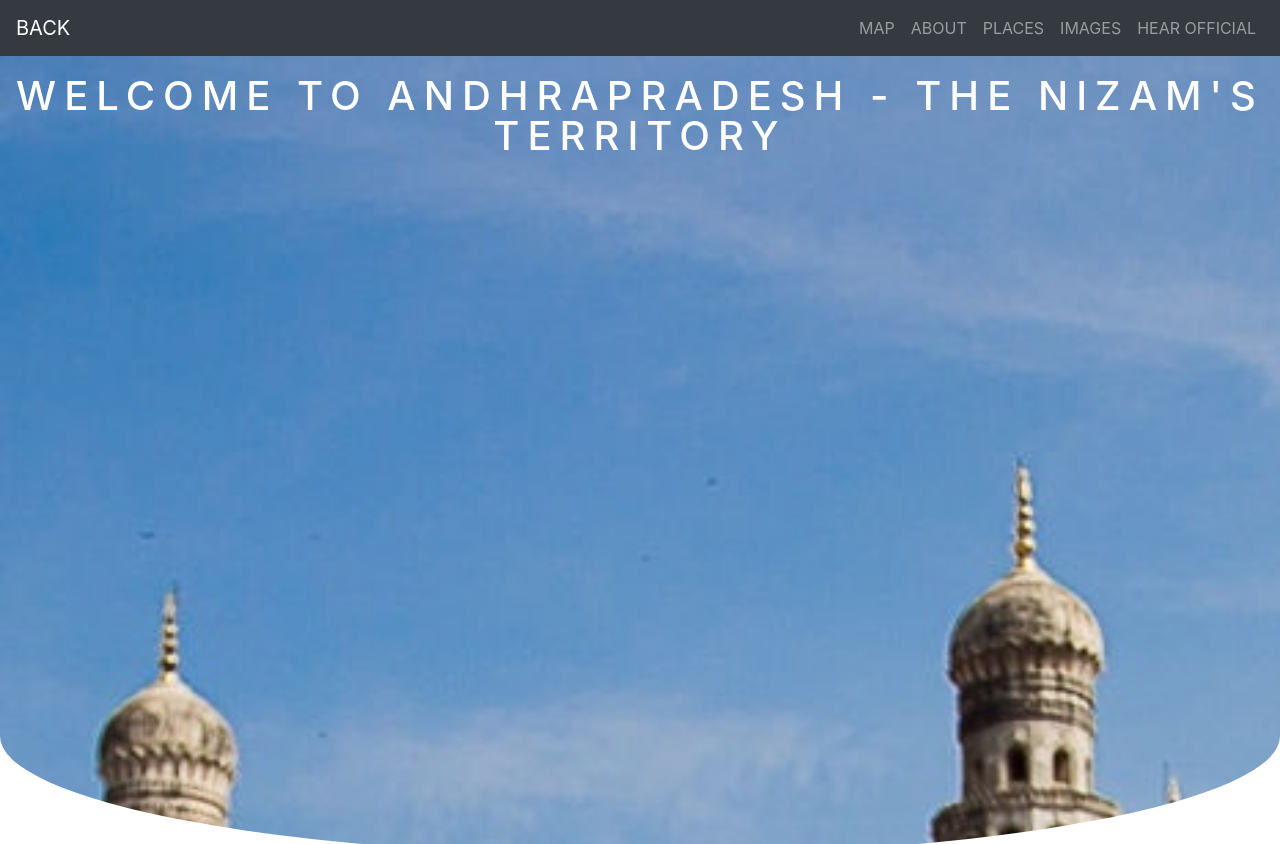
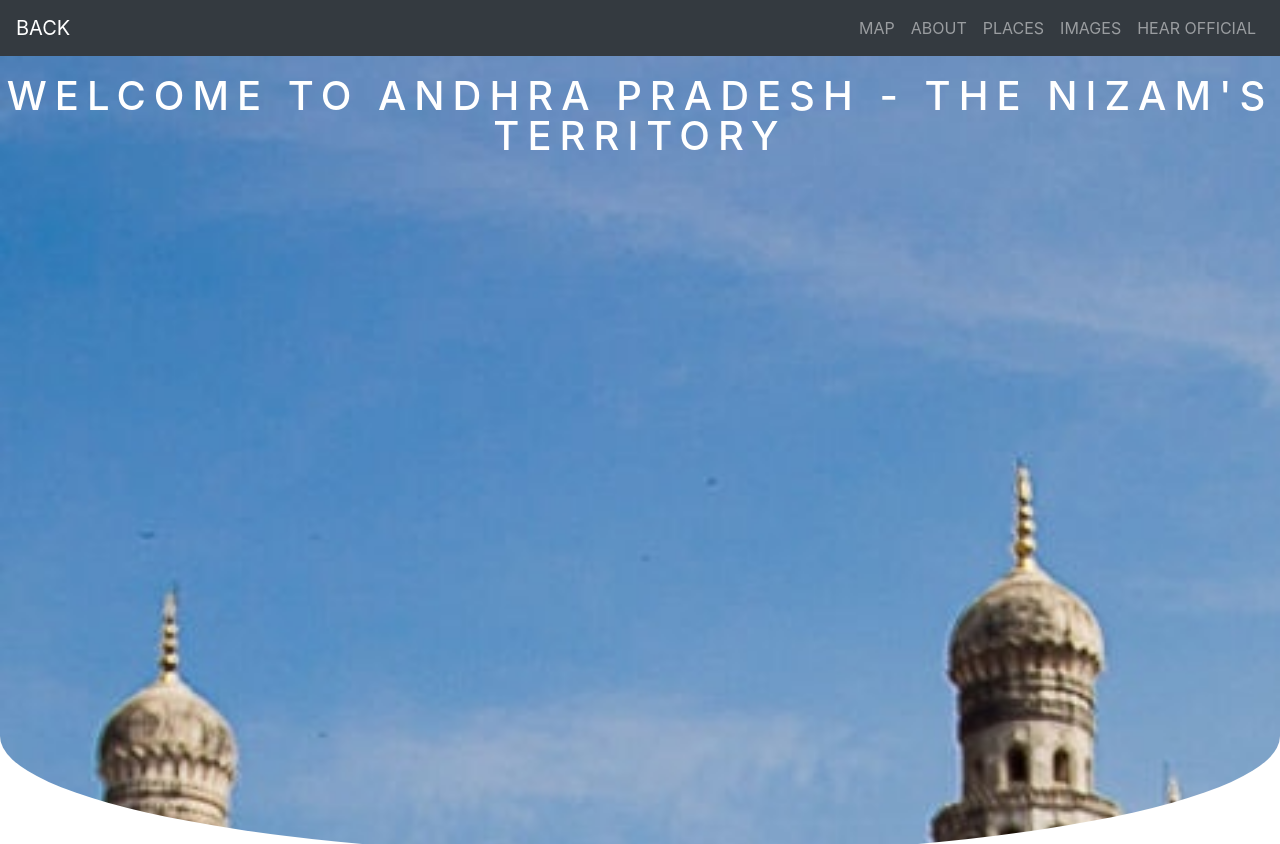
Before and after one commit to raj2852/msafar, a plain HTML site: page andhra.html in a window 1280 px wide. Shown: the top 844 px of the page. Drawn offline with nearby package versions, Linux system fonts and the light colour scheme.

Commit message:
Update andhra.html

```diff
--- a/andhra.html
+++ b/andhra.html
@@ -57,7 +57,7 @@
 </nav>
 
 	<section class="banner" id="home">
-		<h2 align="center">WELCOME TO ANDHRAPRADESH - THE NIZAM'S TERRITORY </h2>
+		<h2 align="center">WELCOME TO ANDHRA PRADESH - THE NIZAM'S TERRITORY </h2>
 
 	</section>
 	<br>
```
